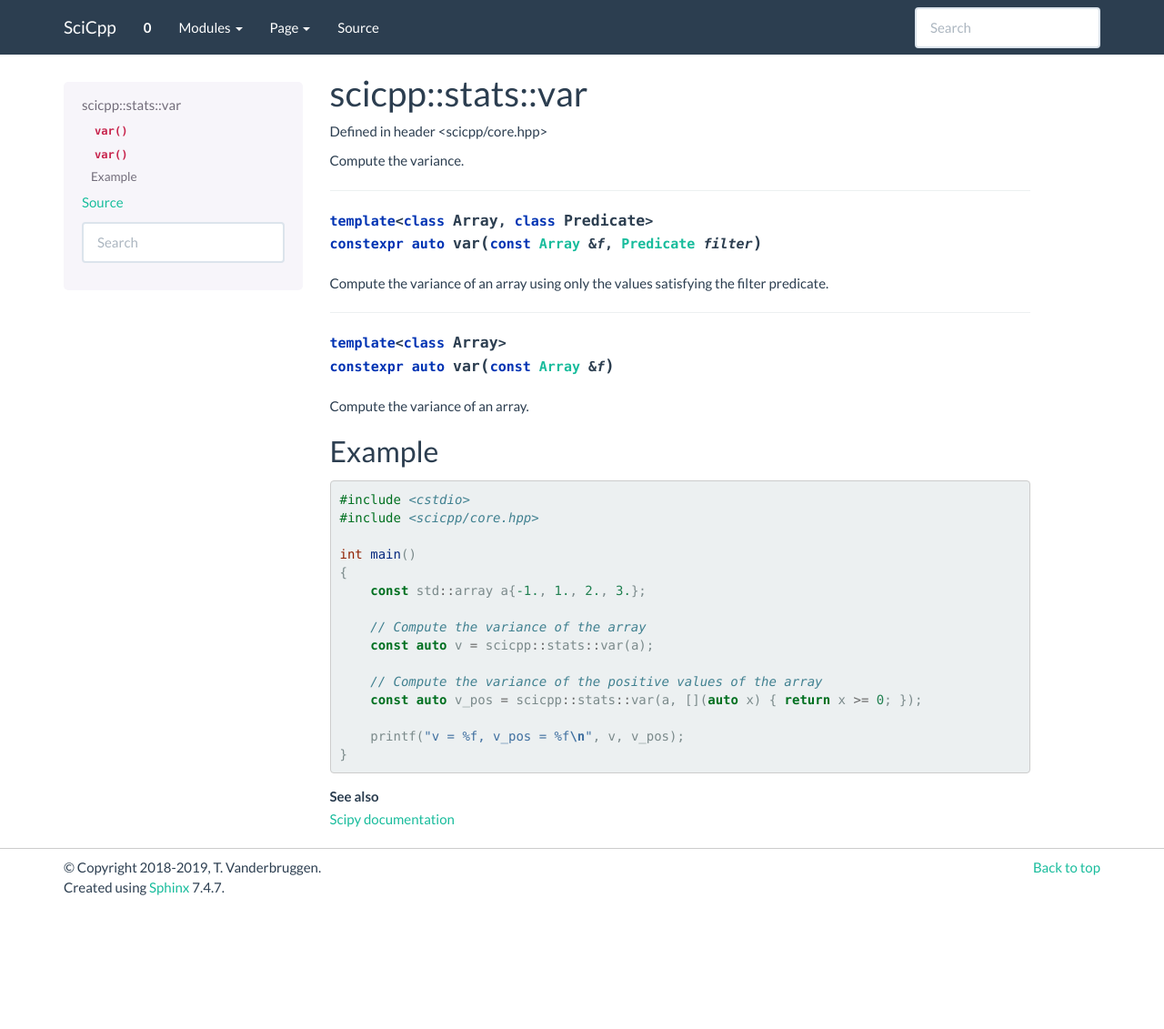
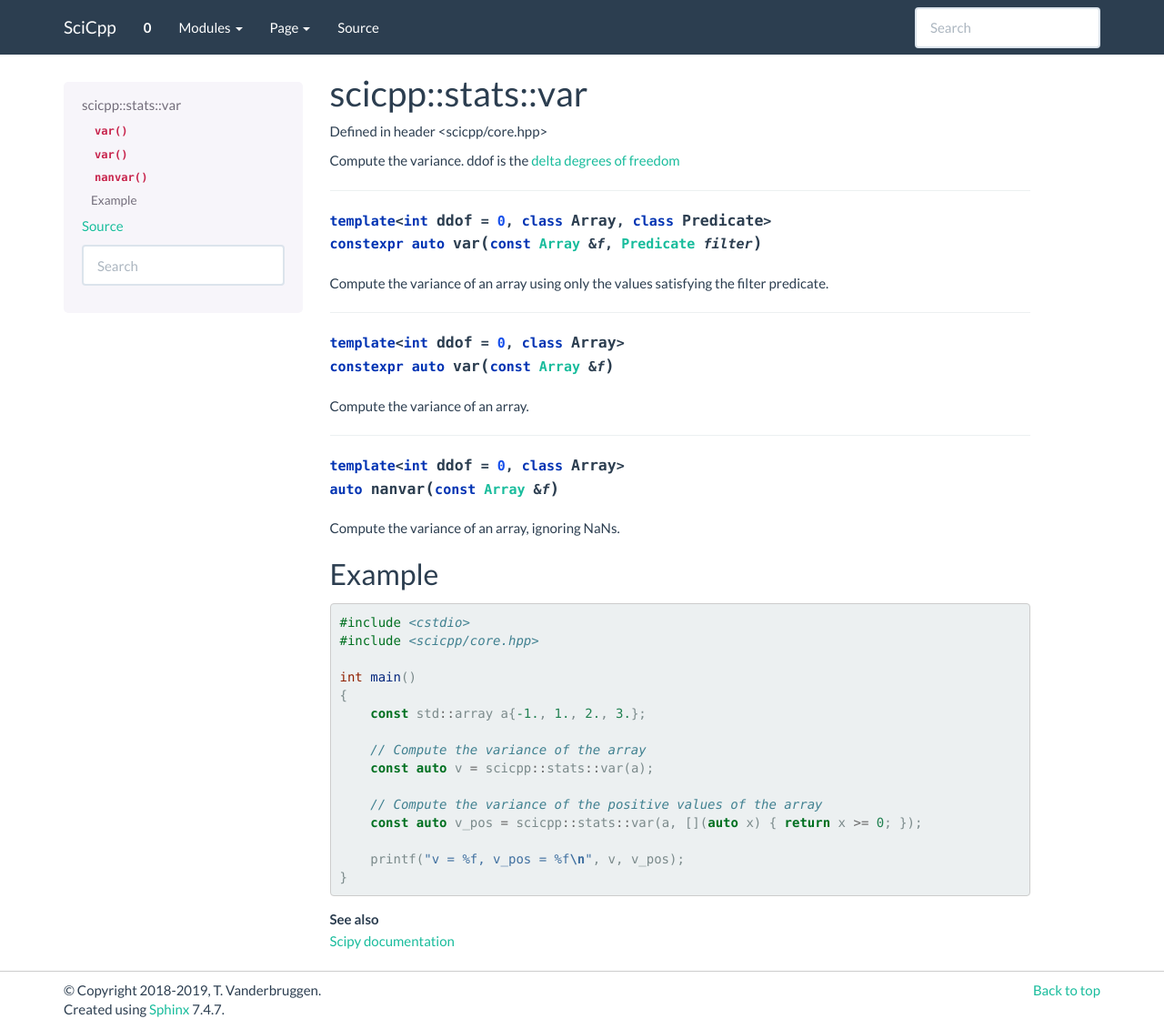
Before and after one commit to tvanderbruggen/SciCpp, a Sphinx documentation site: the page built from doc/source/core.stats.var.rst, in a window 1280 px wide and 1131 px high. Shown: the whole window at 91% size. Built offline with Sphinx 7.4.7, drawn with Linux system fonts in a browser that asks for light colours.

Commit message:
Add ddof to stats::var

```diff
--- a/doc/source/core.stats.var.rst
+++ b/doc/source/core.stats.var.rst
@@ -5,21 +5,28 @@ scicpp::stats::var
 
 Defined in header <scicpp/core.hpp>
 
-Compute the variance.
+Compute the variance. ddof is the `delta degrees of freedom <https://en.wikipedia.org/wiki/Degrees_of_freedom_(statistics)>`_
 
 ----------------
 
-.. function:: template <class Array, class Predicate>\
+.. function:: template <int ddof = 0, class Array, class Predicate>\
               constexpr auto var(const Array &f, Predicate filter)
 
 Compute the variance of an array using only the values satisfying the filter predicate.
 
 ----------------
 
-.. function:: template <class Array>\
+.. function:: template <int ddof = 0, class Array>\
               constexpr auto var(const Array &f)
 
 Compute the variance of an array.
+
+----------------
+
+.. function:: template <int ddof = 0, class Array>\
+              auto nanvar(const Array &f)
+
+Compute the variance of an array, ignoring NaNs.
 
 Example
 -------------------------
```
Also changed, not shown: doc/source/core.rst (+2 -8 lines), doc/source/core.stats.mean.rst (+17 -0 lines), 3 other files.
